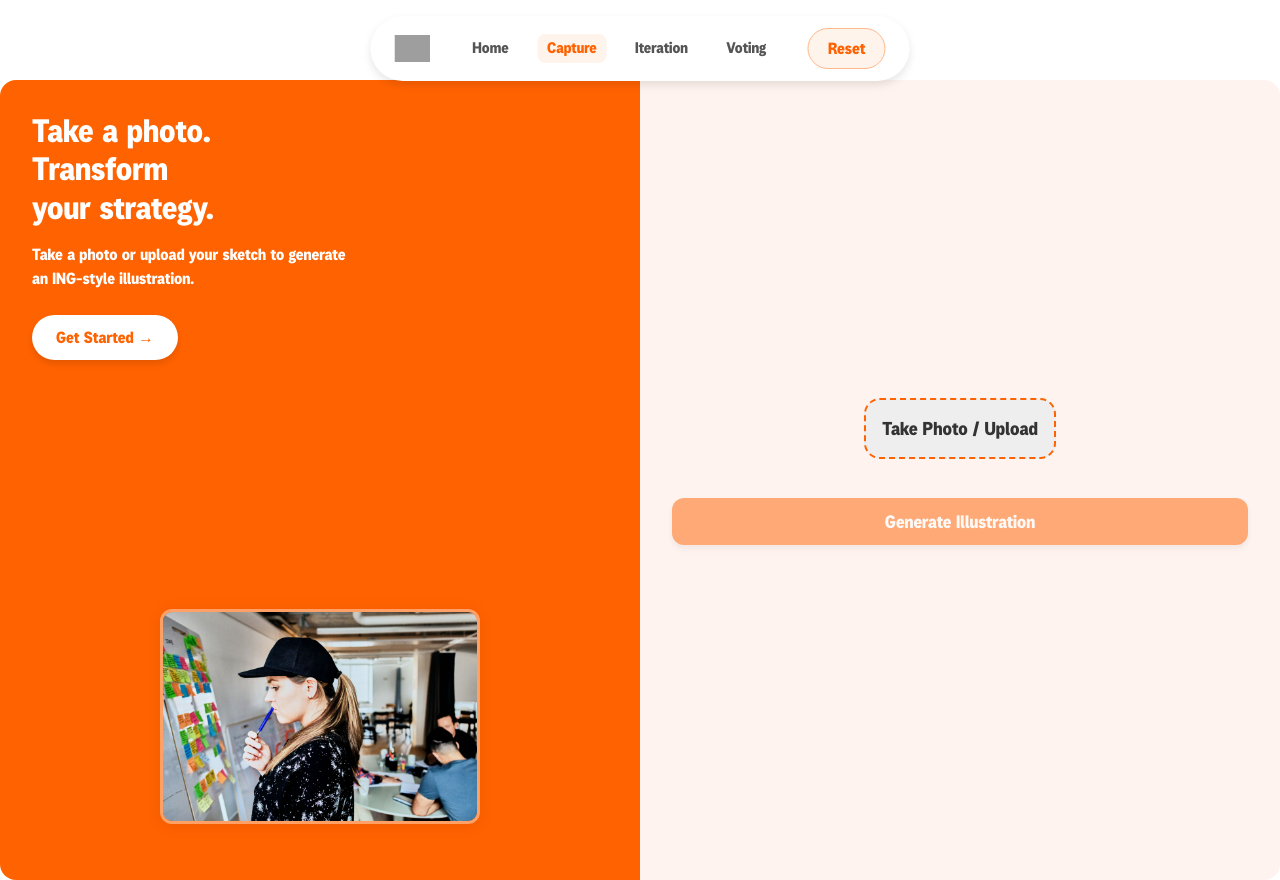
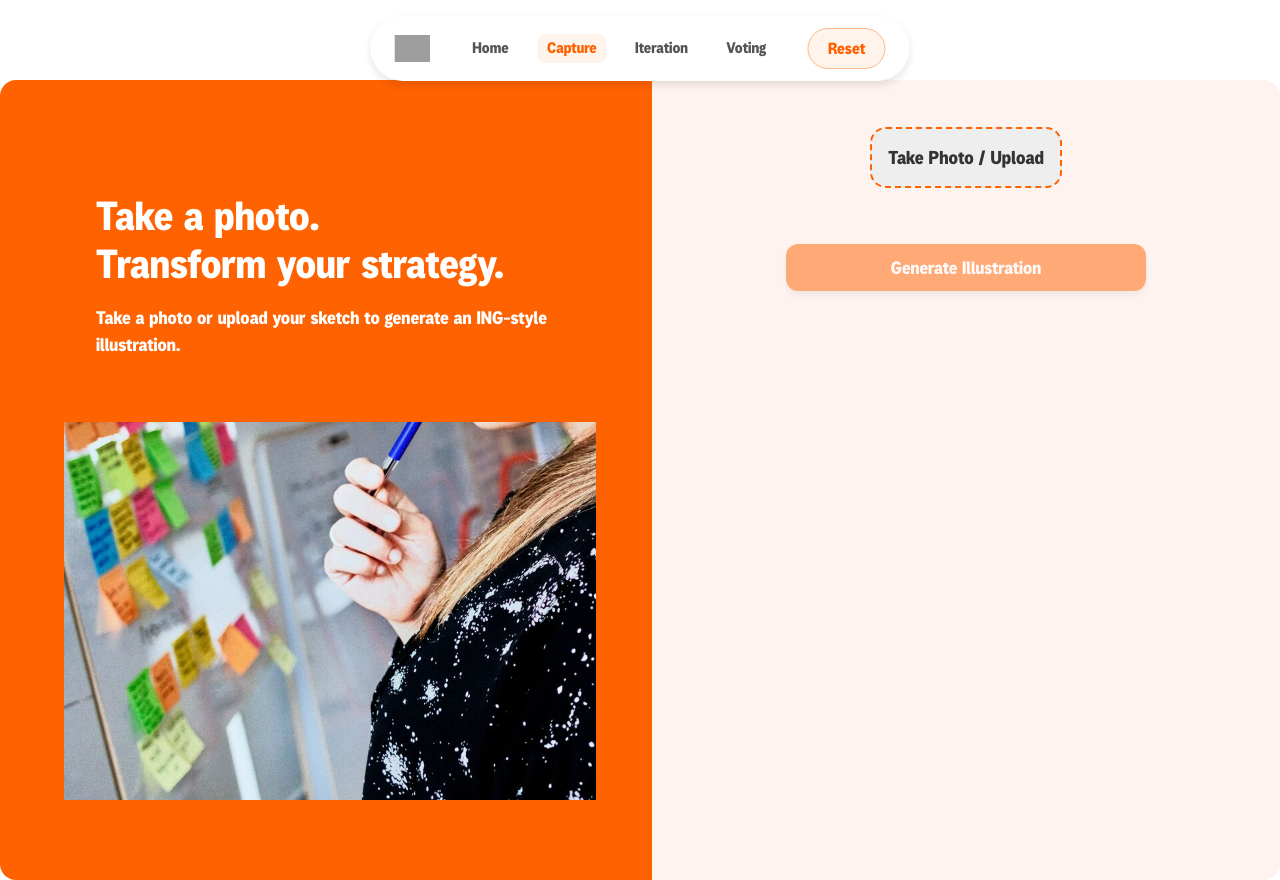
Before and after one commit to Gexternia/taller-ia-ing, a React (Vite) app in the folder client/: page / in a window 1280 px wide. Both pictures are taken after a click on the button "Capture". Built offline with nearby package versions, Linux system fonts and the light colour scheme; grey boxes are pictures that could not be loaded.

Commit message:
mas botones

```diff
--- a/client/src/App.jsx
+++ b/client/src/App.jsx
@@ -203,81 +203,71 @@ const CaptureScreen = () => (
     style={{
       display: "flex",
       minHeight: "100vh",
+      paddingTop: 0,     // ya no hace falta compensar el header
     }}
   >
     <Header />
 
-    {/* IZQUIERDA: texto + botón + foto */}
+    {/* IZQUIERDA: texto arriba, foto abajo */}
     <div
       className="capture-left"
       style={{
         flex: 1,
-        backgroundColor: "#FF6200",
-        color: "#FFFFFF",
-        padding: "2rem",
         display: "flex",
         flexDirection: "column",
-        justifyContent: "space-between",
         borderTopLeftRadius: "1rem",
         borderBottomLeftRadius: "1rem",
+        overflow: "hidden",
       }}
     >
-      <div>
-        <h2
-          style={{
-            fontSize: "2rem",
-            fontWeight: 700,
-            lineHeight: 1.2,
-            marginBottom: "1rem",
-          }}
-        >
+      {/* Zona de texto */}
+      <div
+        style={{
+          backgroundColor: "#FF6200",
+          color: "#FFF",
+          padding: "3rem 2rem",
+          flex: "0 0 auto",
+        }}
+      >
+        <h2 style={{ fontSize: "2.5rem", lineHeight: 1.2, marginBottom: "1rem" }}>
           Take a photo.<br />
-          Transform<br />
-          your strategy.
+          Transform your strategy.
         </h2>
-        <p style={{ fontSize: "1rem", marginBottom: "1.5rem", maxWidth: "20rem" }}>
+        <p style={{ fontSize: "1.125rem" }}>
           Take a photo or upload your sketch to generate an ING-style illustration.
         </p>
-        <button
-          className="btn-secondary"
-          onClick={() => setCurrentScreen("capture")}
-        >
-          Get Started →
-        </button>
       </div>
-      <img
-        src="/images/foto2.jpg"
-        alt="Inspirational"
+
+      {/* Zona de foto con parallax */}
+      <div
         style={{
-          width: "1000%",
-          borderRadius: "0.75rem",
-          marginTop: "2rem",
-          objectFit: "cover",
+          flex: 1,
+          backgroundImage: "url('/images/foto2.jpg')",
+          backgroundSize: "cover",
+          backgroundPosition: "center",
+          backgroundAttachment: "fixed",
         }}
       />
     </div>
 
-    {/* DERECHA: Take Photo / Upload + preview + Generate */}
+    {/* DERECHA: selector + preview + botón Generate */}
     <div
       className="capture-right"
       style={{
         flex: 1,
-        padding: "2rem",
+        backgroundColor: "#FEF3EE",
+        padding: "4rem 3rem",
         display: "flex",
         flexDirection: "column",
         alignItems: "center",
-        justifyContent: "center",
-        backgroundColor: "#FEF3EE",
+        justifyContent: "flex-start",
         borderTopRightRadius: "1rem",
         borderBottomRightRadius: "1rem",
       }}
     >
-      <div className="upload-section">
-        <label
-          className="upload-btn"
-          htmlFor="file-upload"
-          style={{ fontSize: "1.15rem", border: "2px dashed #FF6200" }}
-        >
+      {/* Input cámara / upload */}
+      <div className="upload-section" style={{ marginBottom: "2rem" }}>
+        <label className="upload-btn" htmlFor="file-upload">
           {captured ? "Change Image" : "Take Photo / Upload"}
           <input
             id="file-upload"
@@ -291,8 +281,9 @@ const CaptureScreen = () => (
         </label>
       </div>
 
+      {/* Preview */}
       {captured && (
-        <div className="preview-box" style={{ margin: "1rem 0" }}>
+        <div className="preview-box" style={{ marginBottom: "2rem", width: "100%" }}>
           <img
             src={URL.createObjectURL(captured)}
             alt="Preview"
@@ -301,13 +292,10 @@ const CaptureScreen = () => (
         </div>
       )}
 
+      {/* Generate Illustration */}
       <button
         className="btn-primary"
-        style={{
-          width: "100%",
-          fontSize: "1.11rem",
-          marginTop: "1rem",
-        }}
+        style={{ width: "100%", maxWidth: "360px" }}
         onClick={generate}
         disabled={!captured || isGenerating}
       >
@@ -316,6 +304,7 @@ const CaptureScreen = () => (
     </div>
   </div>
 );
+
 
   // --- Generating (pantalla intermedia, sin cambios) ---
   const GeneratingScreen = () => (
```
